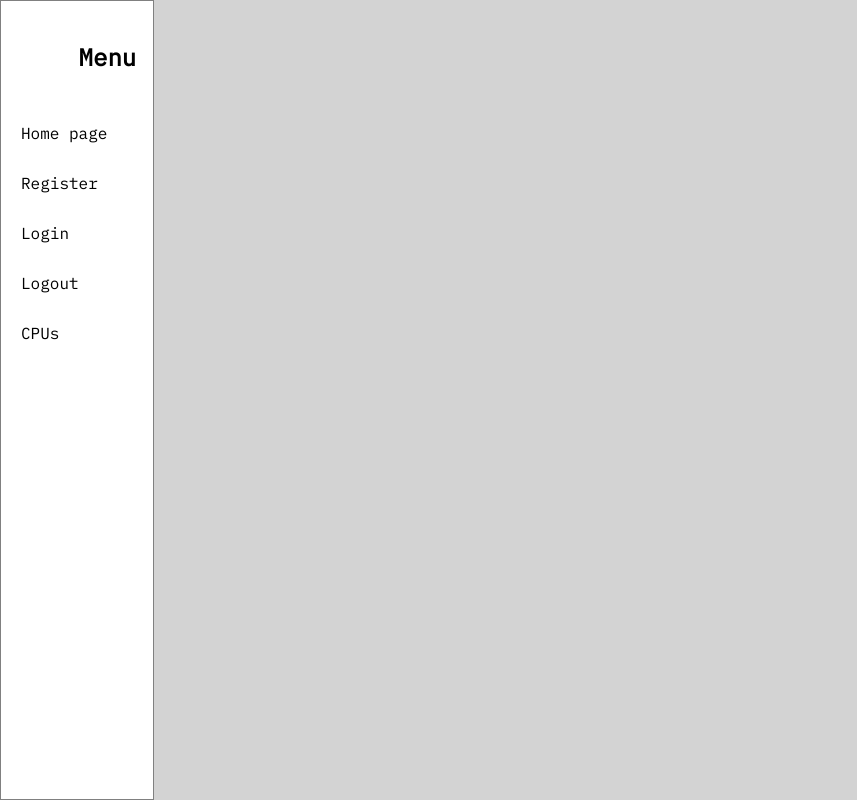
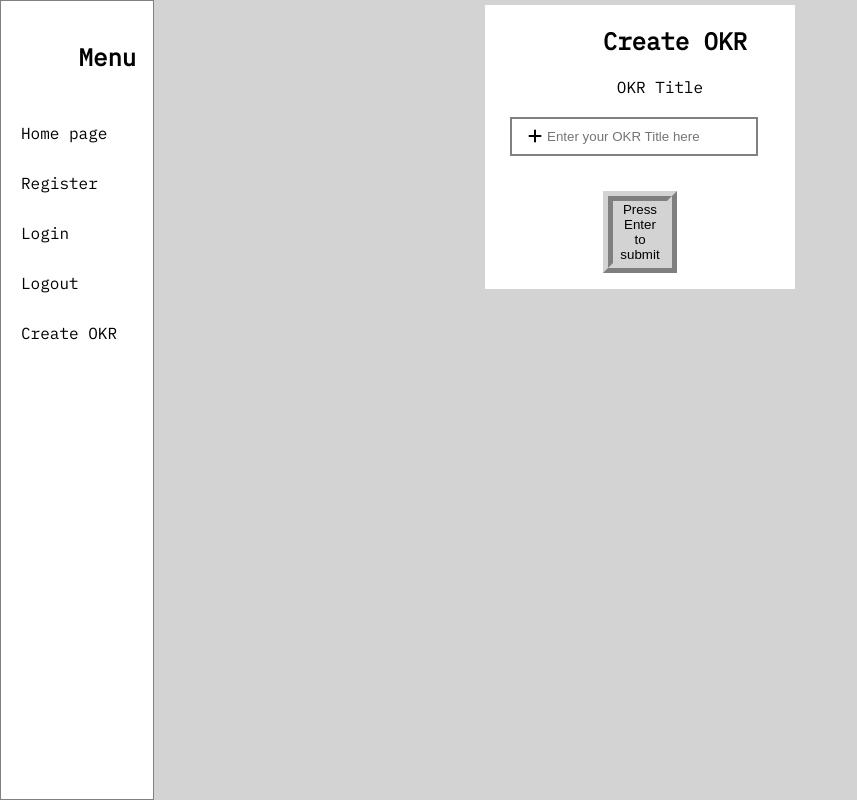
Before and after one commit to denizMishev/quantive-results-copy, a React (Create React App) app: page /create in a window 1280 px wide. Shown: the whole page, without its empty margins (0-857 px from the left). Built offline with nearby package versions, Linux system fonts and the light colour scheme.

Commit message:
added create page, created OKR service which will facilitate the CRUD operations for the OKRs in the app

```diff
--- /dev/null
+++ b/public/styles/create.css
@@ -0,0 +1,39 @@
+@import url('https://fonts.googleapis.com/css2?family=IBM+Plex+Mono&display=swap');
+
+#createForm {
+    width: 25%;
+    height: 25%;
+    background-color: white;
+    margin: auto;
+    border: 5px solid lightgray;
+    font-family: 'IBM Plex Mono', monospace;
+}
+
+#createForm input {
+    width: 80%;
+    margin-top: 20px;
+    margin-left: 25px;
+    margin-bottom: 20px;
+    padding-left: 35px;
+    padding-top: 10px;
+    padding-bottom: 10px;
+    border: 2px solid gray;
+}
+
+#createForm i {
+    color: black;
+    position: relative;
+    top: 49px;
+    left: 43px
+}
+
+#createForm label,
+h1 {
+    margin-left: 38%;
+}
+
+.createBtn {
+    margin: 5% 38%;
+    background-color: lightgray;
+    border: 10px ridge lightgray;
+}
--- a/public/styles/style.css
+++ b/public/styles/style.css
@@ -1,4 +1,5 @@
 @import "nav.css";
 @import "login.css";
 @import "register.css";
+@import "create.css";
 @import "okr.css";
--- a/src/App.js
+++ b/src/App.js
@@ -6,6 +6,7 @@ import { useLocalStorage } from './hooks/useLocalStorage';
 import { Navbar } from './components/Navbar';
 import { Login } from './components/Login';
 import { Register } from './components/Register';
+import { CreateGame } from './components/CreateOkr';
 import Logout from './components/Logout';
 
 function App() {
@@ -25,6 +26,7 @@ function App() {
       <div className="App">
         <Navbar></Navbar>
         <Routes>
+          <Route path="/create" element={<CreateGame/>}></Route>
           <Route path="/login" element={<Login />} />
           <Route path="/logout" element={<Logout />} />
           <Route path="/register" element={<Register />} />
--- a/src/components/CreateOkr.js
+++ b/src/components/CreateOkr.js
@@ -1,7 +1,19 @@
 export function CreateGame() {
     return (
         <section>
-            <form id=""></form>
+            <form id="createForm">
+                <div>
+                    <h1>Create OKR</h1>
+                </div>
+                <div>
+                    <i class="fa-solid fa-plus"></i>
+                    <label htmlFor="okrTitle">OKR Title</label>
+                    <input name="okrTitle" type="okrTitle" placeholder="Enter your OKR Title here" />
+                </div>
+                <div>
+                    <button class="createBtn">Press Enter to submit</button>
+                </div>
+            </form>
         </section>
     )
 }
--- a/src/components/Navbar.js
+++ b/src/components/Navbar.js
@@ -17,7 +17,7 @@ export function Navbar() {
             <li><Link className="main-nav-links" to="/register">Register</Link></li>
             <li><Link className="main-nav-links" to="/login">Login</Link></li>
             <li><Link className="main-nav-links" to="/logout">Logout</Link></li>
-            <li><Link className="main-nav-links" to="">CPUs</Link></li>
+            <li><Link className="main-nav-links" to="/create">Create OKR</Link></li>
         </nav>
     )
 }
--- /dev/null
+++ b/src/services/okrService.js
@@ -0,0 +1,5 @@
+import * as request from "./requester";
+
+const baseUrl = 'http://localhost:3030/data/okrs'
+
+export const create = (okrData) => request.post(baseUrl, okrData)
```
